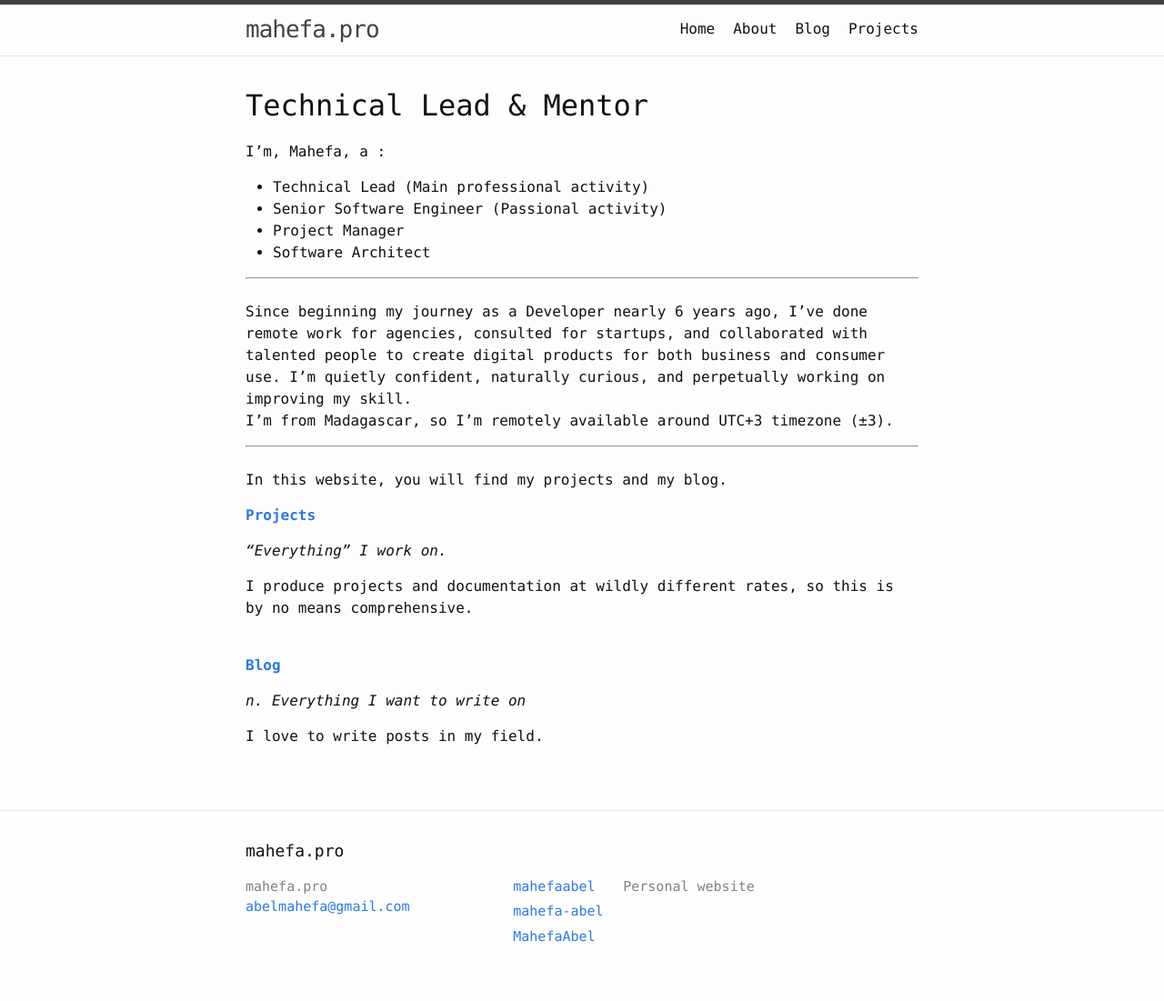
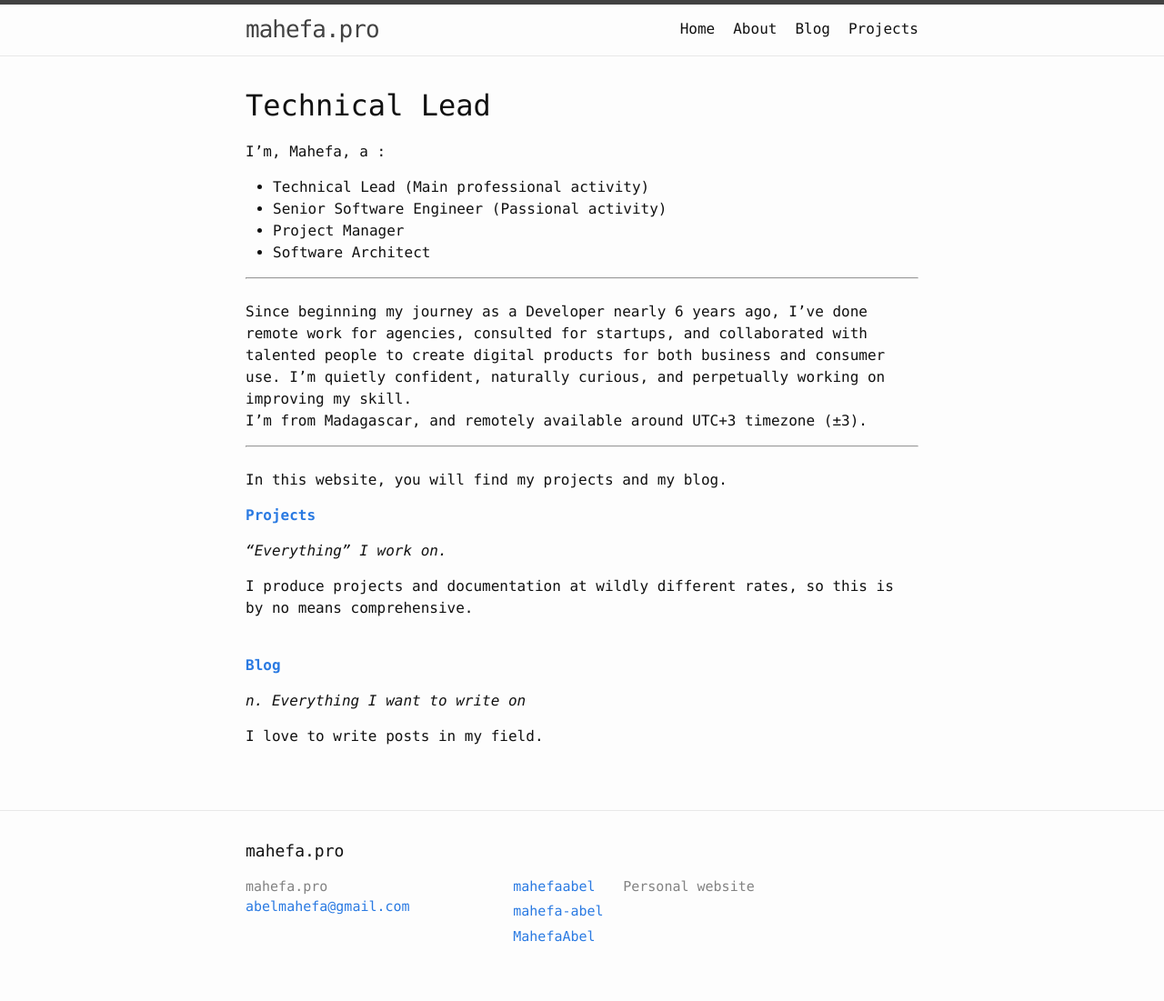
Before and after one commit to mahefa-pro/mahefa.pro, a Jekyll site: the page built from index.md, in a window 1280 px wide. Shown: the whole page at 91% size. Built offline with Jekyll 4.4.1, drawn with Linux system fonts in a browser that asks for light colours.

Commit message:
Update wording

```diff
--- a/index.md
+++ b/index.md
@@ -6,7 +6,7 @@ layout: home
 list_title: Blog Post
 ---
 
-<h1> Technical Lead & Mentor </h1>
+<h1> Technical Lead </h1>
 
 I’m, Mahefa, a :
 
@@ -18,7 +18,7 @@ I’m, Mahefa, a :
 <hr/>
 <br/>
 Since beginning my journey as a Developer nearly 6 years ago, I've done remote work for agencies, consulted for startups, and collaborated with talented people to create digital products for both business and consumer use. I'm quietly confident, naturally curious, and perpetually working on improving my skill. <br/>
-I'm from Madagascar, so I'm remotely available around UTC+3 timezone (±3).
+I'm from Madagascar, and remotely available around UTC+3 timezone (±3).
 <br/>
 <hr/>
 <br/>
```
